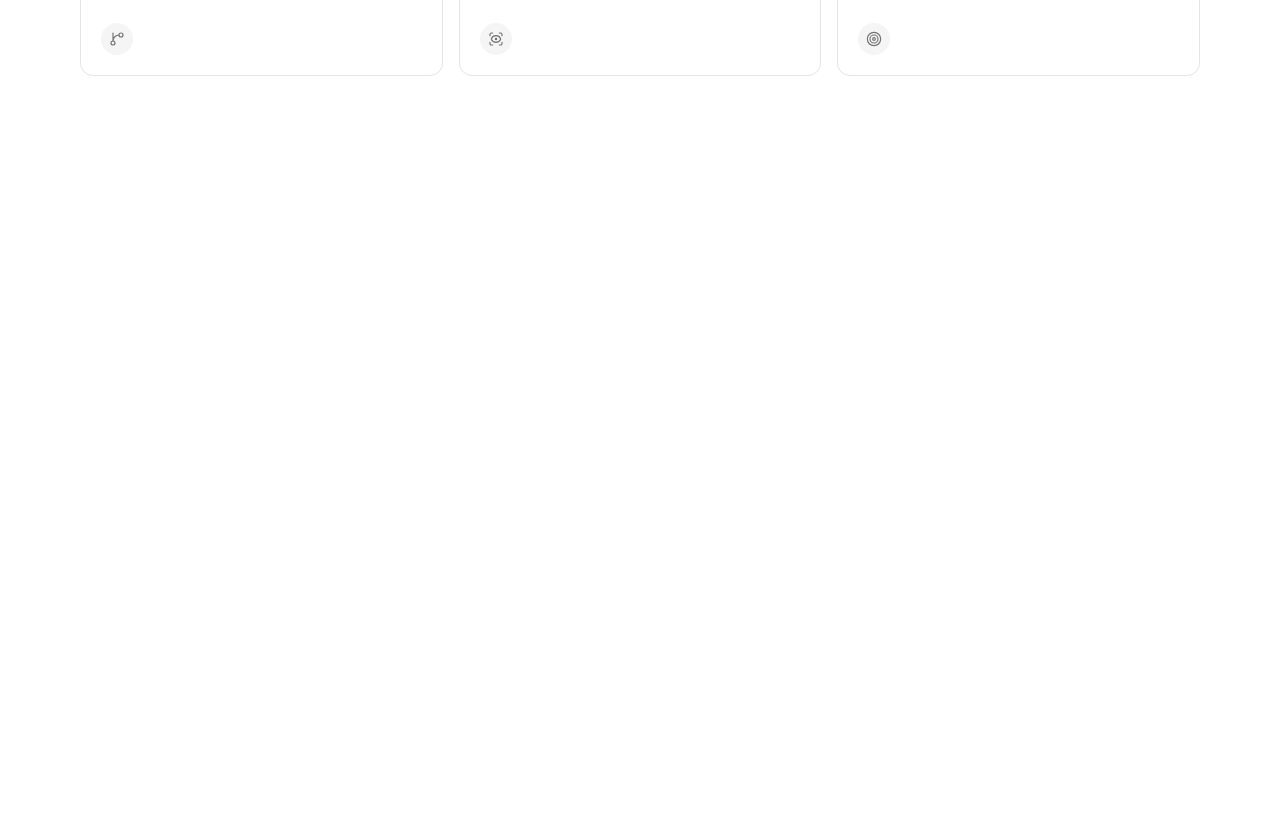
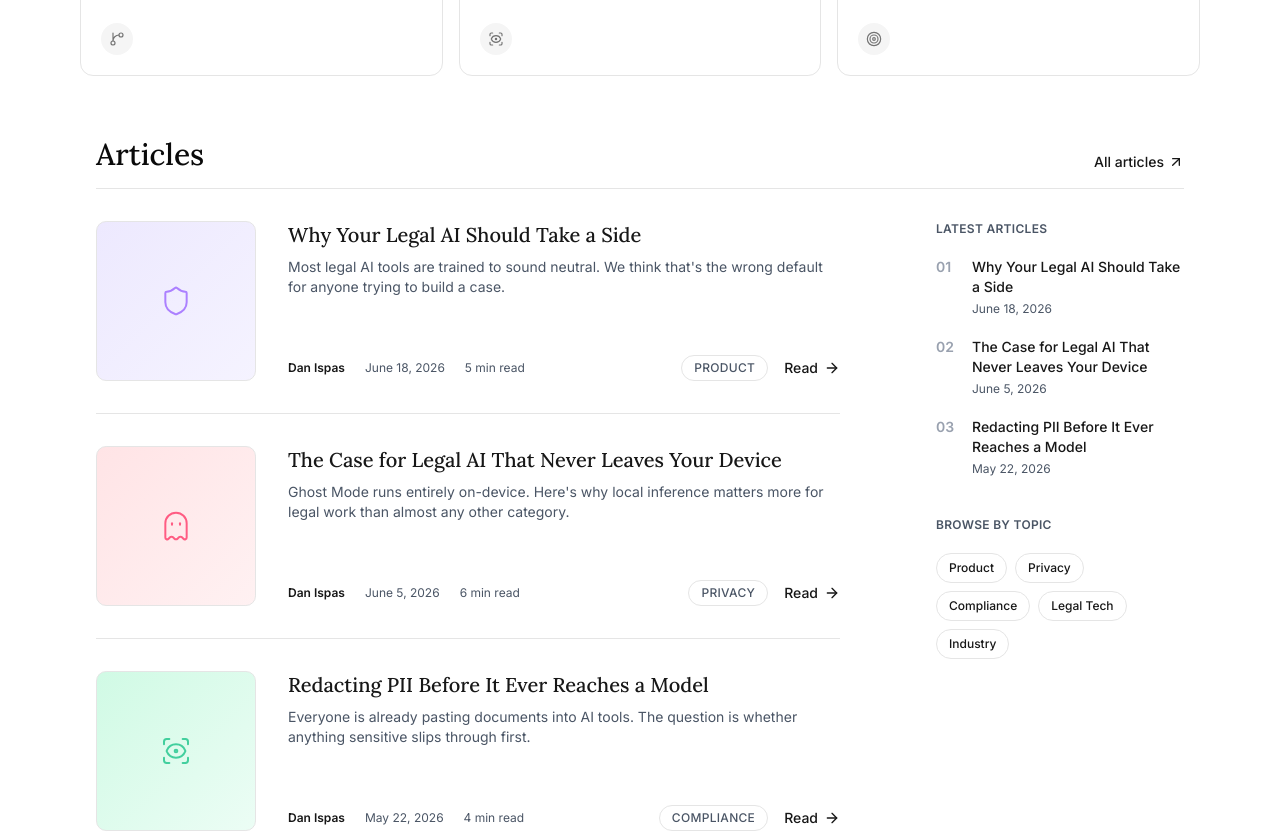
Before and after one commit to ispasdani/verdictu-web, a Next.js app: page / in a window 1280 px wide. Shown: the part 1480-2312 px from the top of the page. Before the commit the page ends 1616 px from the top, so only its background shows below. Built offline with nearby package versions, Linux system fonts and the light colour scheme; no server answers.

Commit message:
wire articles feed into homepage

```diff
--- a/app/(marketing)/page.tsx
+++ b/app/(marketing)/page.tsx
@@ -1,11 +1,24 @@
 import Herobox from "@/components/marketing-sections/hero/hero";
 import { FeaturesGrid } from "@/components/marketing-sections/features-grid/features-grid";
+import { Subheading } from "@/components/shared-components/subheading";
+import { ArticlesFeed } from "@/components/marketing-sections/articles-feed/articles-feed";
 
 export default function HomePage() {
   return (
     <div>
       <Herobox />
       <FeaturesGrid />
+
+      <div className="flex flex-col h-full max-w-[95rem] w-full mx-auto px-4 lg:pt-0 sm:pt-4 xs:pt-2 lg:pb-4 md:pb-4 sm:pb-2 xs:pb-2">
+        <Subheading
+          className="text-subheading"
+          url="/articles"
+          linkText="All articles"
+        >
+          Articles
+        </Subheading>
+        <ArticlesFeed />
+      </div>
     </div>
   );
 }
```
